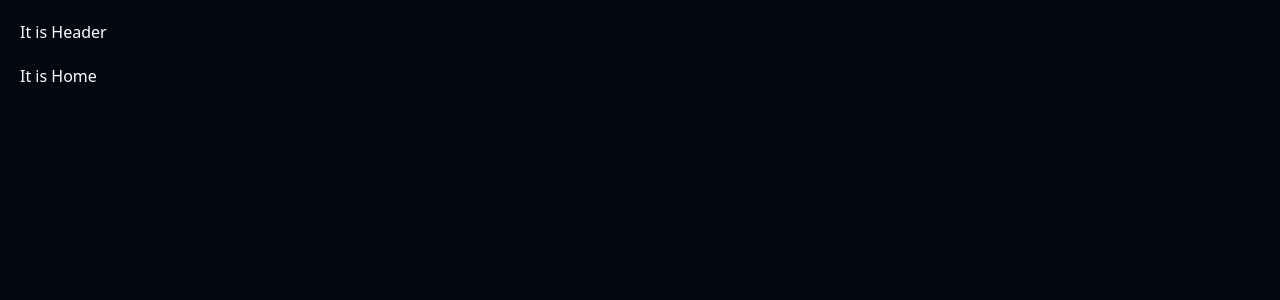
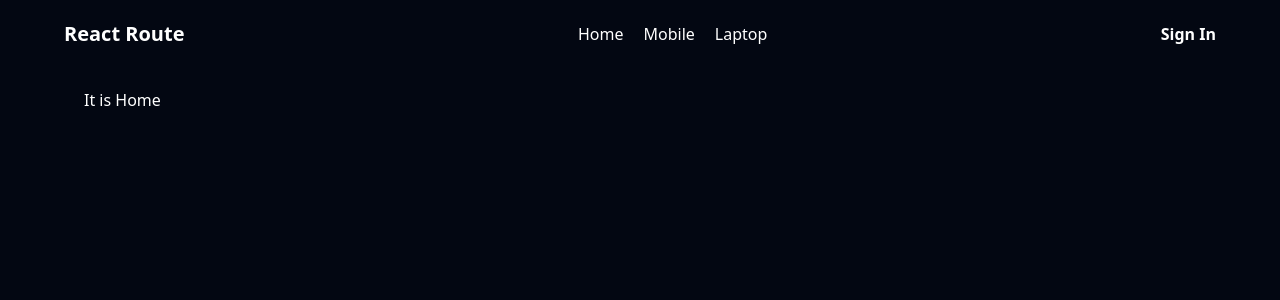
Before and after one commit to Abdurrobr34l/react-module43, a React (Vite) app: page / in a window 1280 px wide. Shown: the top 300 px of the page. Built offline with nearby package versions, Linux system fonts and the light colour scheme.

Commit message:
Added responsive header with link of react route

```diff
--- a/src/components/header/Header.jsx
+++ b/src/components/header/Header.jsx
@@ -1,10 +1,86 @@
-import React from 'react';
+import React, { useState } from "react";
+import { Link } from "react-router";
 
 const Header = () => {
+  const [toggler, setToggler] = useState(true);
+
+  const navigationData = [
+    { id: 1, name: "Home", path: "/" },
+    { id: 2, name: "Mobile", path: "/mobiles" },
+    { id: 3, name: "Laptop", path: "/laptop" },
+    // { id: 4, name: "Contact", path: "/contact" },
+    // { id: 5, name: "Blog", path: "/blog" },
+  ];
+
+  // map links dynamically
+  const menuLinks = navigationData.map((route) => (
+    <li key={route.id}>
+      <Link
+        to={route.path}
+        className="transition duration-300 hover:text-accent"
+      >
+        {route.name}
+      </Link>
+    </li>
+  ));
+
   return (
-    <div>
-      <h1 className='m-5'>It is Header</h1>
-    </div>
+    <>
+      <div className="relative flex items-center justify-between py-5">
+        {/* Logo */}
+        <div>
+          <h1 className="text-xl font-bold transition duration-300 hover:text-accent">
+            <Link to="/">React Route</Link>
+          </h1>
+        </div>
+
+        {/* Dropdown Menu (Mobile) */}
+        <div
+          onClick={() => setToggler(!toggler)}
+          className="md:block lg:hidden"
+        >
+          {toggler ? (
+            <>
+              {/* Menu Icon */}
+              <span className="togglerIcon">☰</span>
+            </>
+          ) : (
+            <>
+              {/* Close Icon */}
+              <span className="togglerIcon">✕</span>
+            </>
+          )}
+
+          <ul
+            className={`absolute right-0 mt-2 w-40 bg-white shadow-md rounded-md transition-all duration-500
+    ${!toggler ? "opacity-100 top-16" : "opacity-0 -top-56"}`}
+          >
+            {navigationData.map((route) => (
+              <li key={route.id}>
+                <Link
+                  to={route.path}
+                  className="block px-4 py-2 text-black hover:bg-gray-100 transition"
+                >
+                  {route.name}
+                </Link>
+              </li>
+            ))}
+          </ul>
+        </div>
+
+        {/* Navigation Menu (Desktop) */}
+        <nav className="lg:block hidden">
+          <ul className="flex items-center gap-5">{menuLinks}</ul>
+        </nav>
+
+        {/* Button */}
+        <div className="lg:block hidden">
+          <button className="btn btn-accent font-bold text-white">
+            Sign In
+          </button>
+        </div>
+      </div>
+    </>
   );
 };
 
--- a/src/components/root/Root.jsx
+++ b/src/components/root/Root.jsx
@@ -1,12 +1,15 @@
-import React from 'react';
-import Header from '../header/Header';
-import { Outlet } from 'react-router';
+import React from "react";
+import Header from "../header/Header";
+import { Outlet } from "react-router";
+import Container from "../container/Container";
 
 const Root = () => {
   return (
     <div>
-      <Header></Header>
-      <Outlet></Outlet>
+      <Container>
+        <Header></Header>
+        <Outlet></Outlet>
+      </Container>
     </div>
   );
 };
```
Also changed, not shown: src/index.css (+10 -0 lines).
